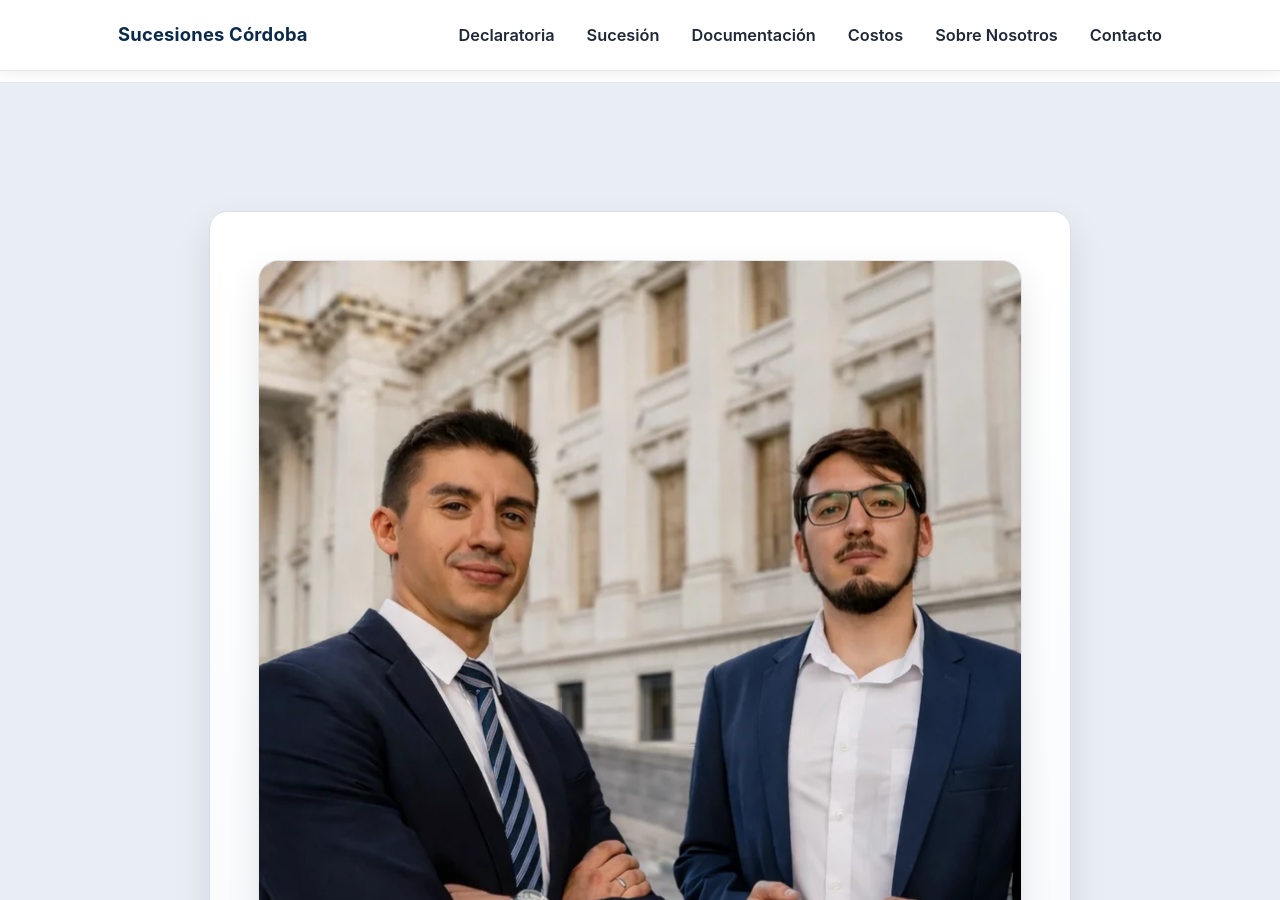
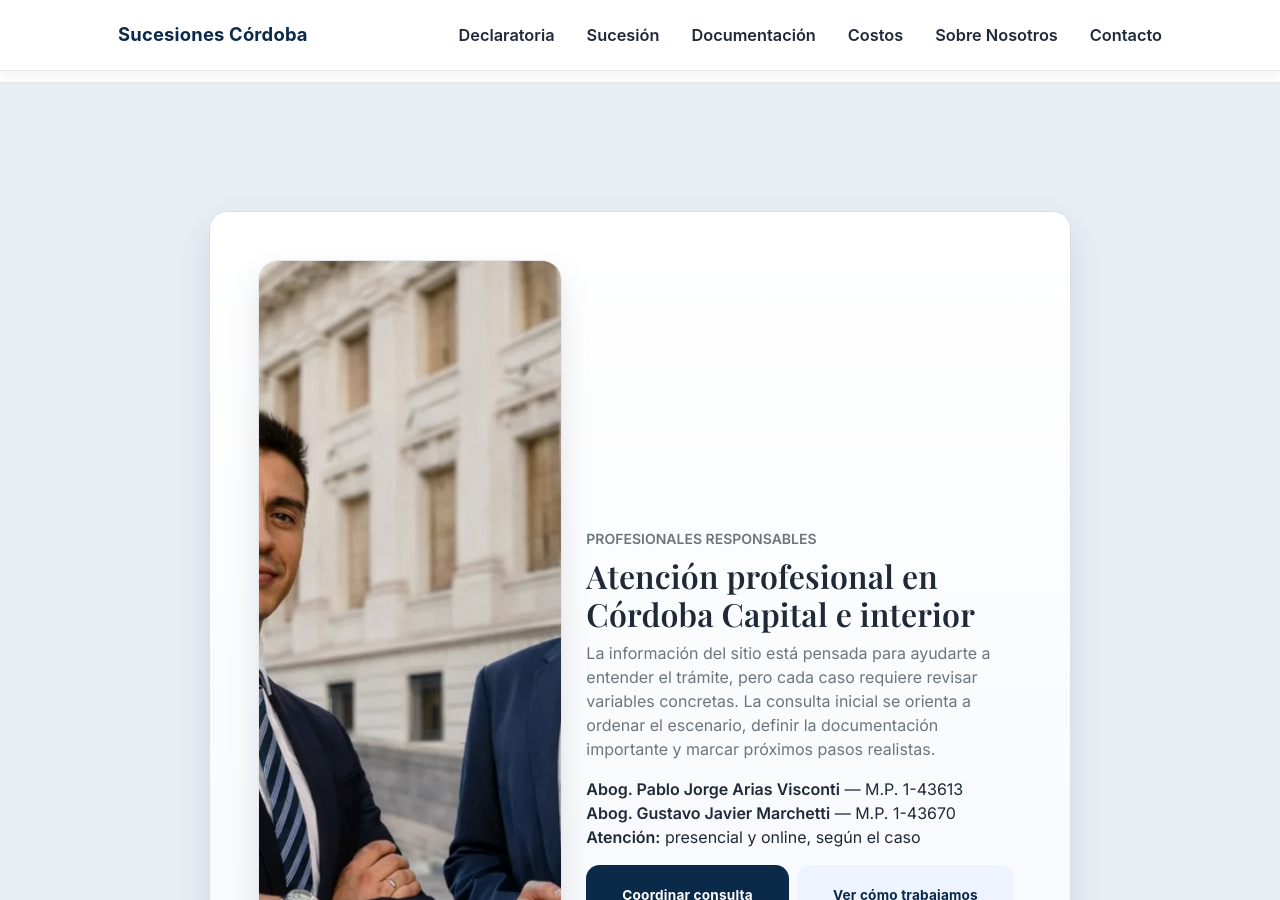
Before and after one commit to Elitedomainsx/sucesionescordoba, a Jekyll site: the page built from index.md, in a window 1280 px wide and 900 px high, scrolled down 2113 px. Built offline with Jekyll 4.4.1, drawn with Linux system fonts in a browser that asks for light colours.

Commit message:
Update index.md

```diff
--- a/index.md
+++ b/index.md
@@ -94,21 +94,25 @@ title: "Sucesiones y declaratoria de herederos en Córdoba"
     <div class="row gx-4 gx-lg-5 justify-content-center">
       <div class="col-lg-10">
         <div class="home-attorney-card p-4 p-lg-5">
-          <figure class="team-photo-feature mb-4">
-            <img class="team-photo-wide" src="/assets/img/estudio-arias-visconti-marchetti-equipo.webp" alt="Abogados Pablo Arias Visconti y Gustavo Marchetti, equipo jurídico de sucesiones en Córdoba" loading="lazy" decoding="async" width="1400" height="933" />
-          </figure>
-          <div class="home-attorney-copy">
-            <div class="small text-uppercase text-muted fw-semibold mb-2">Profesionales responsables</div>
-            <h2 class="mt-0">Atención profesional en Córdoba Capital e interior</h2>
-            <p class="text-muted mb-3">La información del sitio está pensada para ayudarte a entender el trámite, pero cada caso requiere revisar variables concretas. La consulta inicial se orienta a ordenar el escenario, definir la documentación importante y marcar próximos pasos realistas.</p>
-            <ul class="list-unstyled mb-3">
-              <li><strong>Abog. Pablo Jorge Arias Visconti</strong> — M.P. 1-43613</li>
-              <li><strong>Abog. Gustavo Javier Marchetti</strong> — M.P. 1-43670</li>
-              <li><strong>Atención:</strong> presencial y online, según el caso</li>
-            </ul>
-            <div class="d-flex flex-wrap gap-2">
-              <a class="btn btn-primary btn-xl" href="/contacto/">Coordinar consulta</a>
-              <a class="btn btn-outline-primary btn-xl" href="/sobre-nosotros/">Ver cómo trabajamos</a>
+          <div class="row g-4 align-items-center">
+            <div class="col-12 col-lg-5">
+              <figure class="team-photo-feature mb-0">
+                <img class="team-photo-wide" src="/assets/img/estudio-arias-visconti-marchetti-equipo.webp" alt="Abogados Pablo Arias Visconti y Gustavo Marchetti, equipo jurídico de sucesiones en Córdoba" loading="lazy" decoding="async" width="1400" height="933" />
+              </figure>
+            </div>
+            <div class="col-12 col-lg-7">
+              <div class="small text-uppercase text-muted fw-semibold mb-2">Profesionales responsables</div>
+              <h2 class="mt-0">Atención profesional en Córdoba Capital e interior</h2>
+              <p class="text-muted mb-3">La información del sitio está pensada para ayudarte a entender el trámite, pero cada caso requiere revisar variables concretas. La consulta inicial se orienta a ordenar el escenario, definir la documentación importante y marcar próximos pasos realistas.</p>
+              <ul class="list-unstyled mb-3">
+                <li><strong>Abog. Pablo Jorge Arias Visconti</strong> — M.P. 1-43613</li>
+                <li><strong>Abog. Gustavo Javier Marchetti</strong> — M.P. 1-43670</li>
+                <li><strong>Atención:</strong> presencial y online, según el caso</li>
+              </ul>
+              <div class="d-flex flex-wrap gap-2">
+                <a class="btn btn-primary btn-xl" href="/contacto/">Coordinar consulta</a>
+                <a class="btn btn-outline-primary btn-xl" href="/sobre-nosotros/">Ver cómo trabajamos</a>
+              </div>
             </div>
           </div>
         </div>
```
